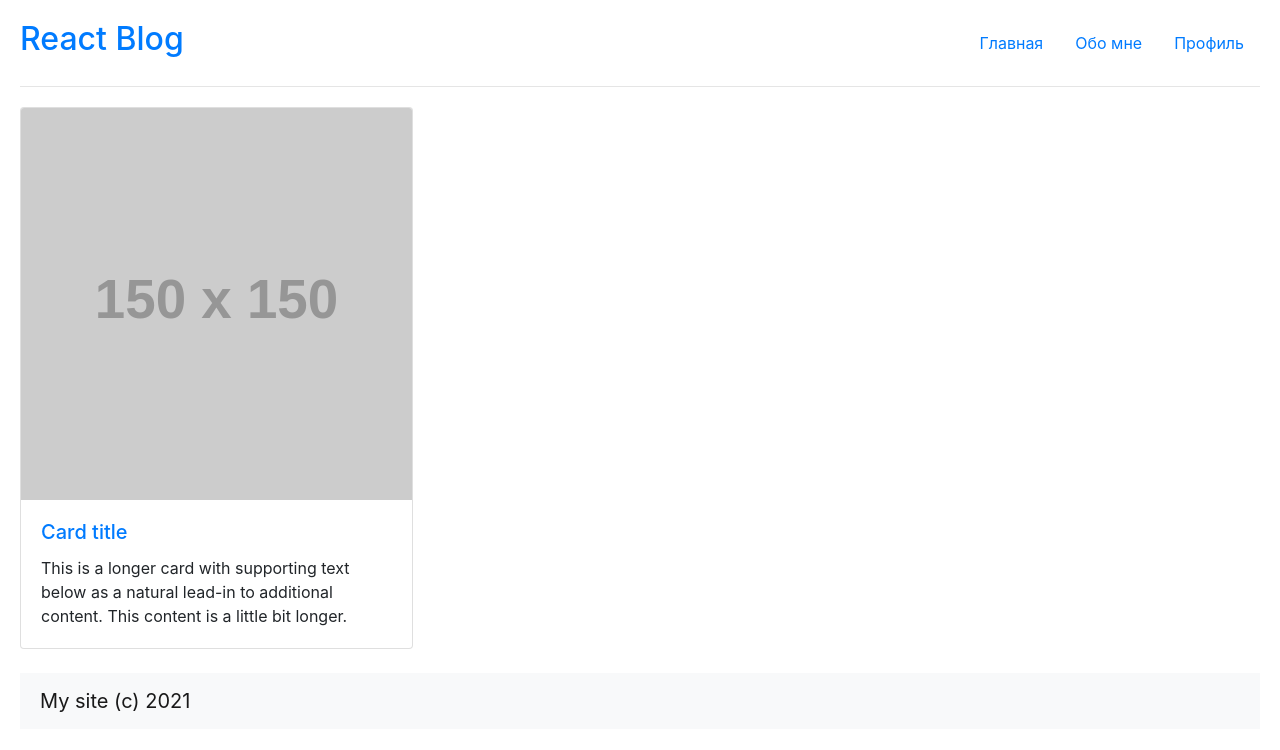
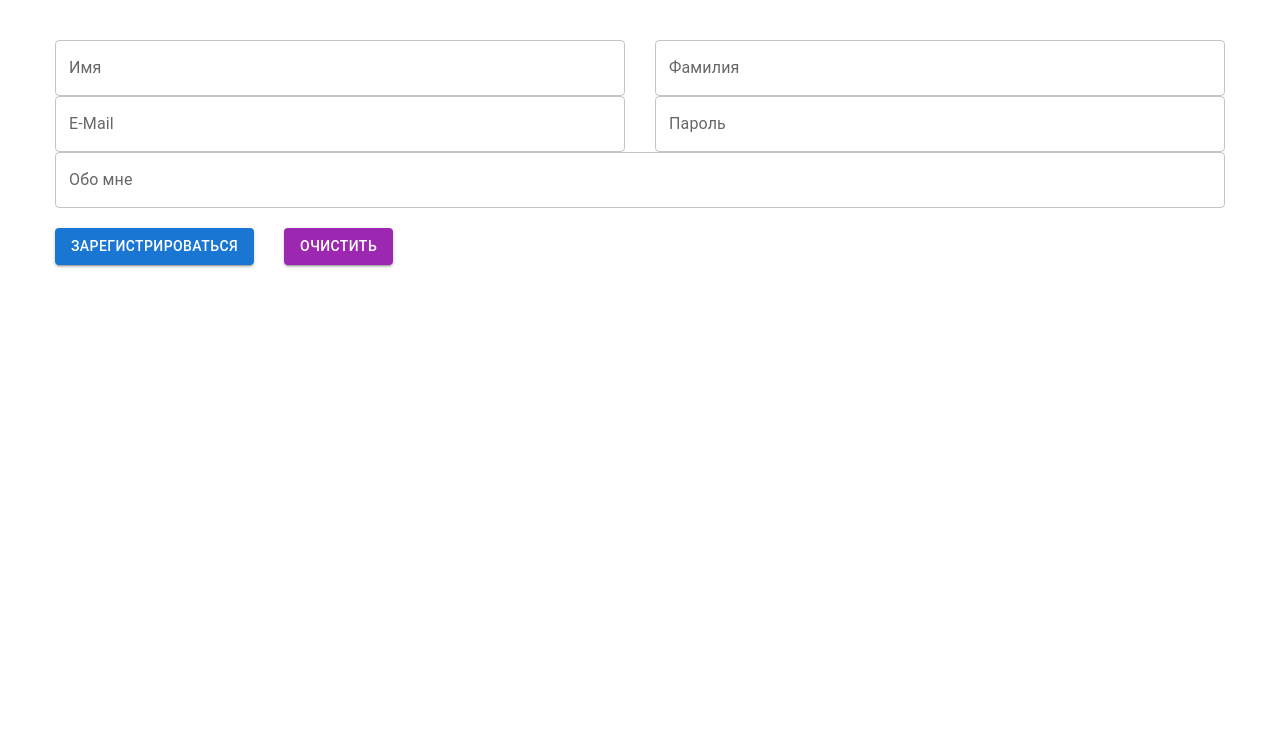
Before and after one commit to admalla/arch-tutorials, a React (Create React App) app: page / in a window 1280 px wide. Shown: the top 750 px of the page. Built offline with nearby package versions, Linux system fonts and the light colour scheme.

Commit message:
Реализовать очистку формы

```diff
--- a/package.json
+++ b/package.json
@@ -14,6 +14,7 @@
     "react": "^17.0.2",
     "react-bootstrap": "^2.0.3",
     "react-dom": "^17.0.2",
+    "react-hook-form": "^7.22.2",
     "react-scripts": "4.0.3",
     "web-vitals": "^1.1.2"
   },
--- a/src/index.js
+++ b/src/index.js
@@ -1,8 +1,6 @@
 import React from 'react';
 import ReactDOM from 'react-dom';
-import App from './tutorial-6/App';
-import 'bootstrap/dist/css/bootstrap.min.css';
-import './tutorial-6/styles.css';
+import App from './tutorial-7/App';
 
 ReactDOM.render(
   <React.StrictMode>
--- /dev/null
+++ b/src/tutorial-7/App.js
@@ -0,0 +1,84 @@
+import React from 'react';
+import { useForm } from 'react-hook-form';
+import TextField from '@mui/material/TextField';
+import Button from '@mui/material/Button';
+
+import './styles.css';
+
+function App() {
+  const { handleSubmit, register, formState, reset } = useForm();
+
+  const onSubmit = (values) => console.log('ФОРМА!', values);
+
+  const onSubmitClear = () => reset();
+
+  return (
+    <div className="App">
+      <form onSubmit={handleSubmit(onSubmitClear)}>
+        <div className="row">
+          <TextField
+            name="firstName"
+            label="Имя"
+            {...register('firstName', {
+              validate: (value) => value !== 'admin' || 'Nice try!',
+            })}
+            helperText={formState.errors.firstName && formState.errors.firstName.message}
+            error={!!formState.errors.firstName}
+            fullWidth
+          />
+          <TextField
+            name="lastName"
+            label="Фамилия"
+            {...register('lastName', {
+              required: 'Это обязательное поле!',
+            })}
+            helperText={formState.errors.lastName && formState.errors.lastName.message}
+            error={!!formState.errors.lastName}
+            fullWidth
+          />
+        </div>
+        <div className="row">
+          <TextField
+            {...register('email', {
+              pattern: {
+                value: /^[A-Z0-9._%+-]+@[A-Z0-9._%+-]+\.[A-Z]{2,}$/i,
+                message: 'Это неверная почта!',
+              },
+            })}
+            helperText={formState.errors.email && formState.errors.email.message}
+            error={!!formState.errors.email}
+            name="email"
+            label="E-Mail"
+            defaultValue=""
+            fullWidth
+          />
+          <TextField
+            {...register('password', {
+              required: 'Это обязательное поле!',
+            })}
+            helperText={formState.errors.password && formState.errors.password.message}
+            error={!!formState.errors.password}
+            name="password"
+            type="password"
+            label="Пароль"
+            fullWidth
+          />
+        </div>
+        <div className="row">
+          <TextField name="about" label="Обо мне" fullWidth />
+        </div>
+        <br />
+        <div className="row">
+          <Button onClick={handleSubmit(onSubmit)} variant="contained" color="primary">
+            Зарегистрироваться
+          </Button>
+          <Button type="submit" variant="contained" color="secondary">
+            Очистить
+          </Button>
+        </div>
+      </form>
+    </div>
+  );
+}
+
+export default App;
--- /dev/null
+++ b/src/tutorial-7/styles.css
@@ -0,0 +1,17 @@
+body {
+  margin: 0;
+  font-family: -apple-system, BlinkMacSystemFont, 'Segoe UI', 'Roboto', 'Oxygen', 'Ubuntu',
+    'Cantarell', 'Fira Sans', 'Droid Sans', 'Helvetica Neue', sans-serif;
+  -webkit-font-smoothing: antialiased;
+  -moz-osx-font-smoothing: grayscale;
+  padding: 40px;
+}
+
+.row {
+  display: flex;
+}
+
+.MuiTextField-root,
+.MuiButton-root {
+  margin: 0 15px !important;
+}
```
Also changed, not shown: 1 other file (tests, documents, lock files or other folders).
